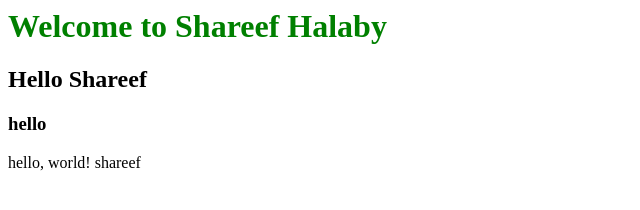
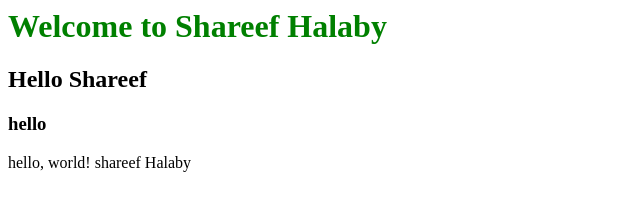
Before and after one commit to shareeff99/Hello, a plain HTML site: page hello.html in a window 1280 px wide. Shown: the full height of the page, 0-640 px from the left. Drawn offline with Linux system fonts and the light colour scheme.

Commit message:
add HTML

```diff
--- a/hello.html
+++ b/hello.html
@@ -10,6 +10,6 @@
   <h2>Hello Shareef</h2>
   <h3>hello</h3>
   hello, world!
-  shareef
+  shareef Halaby
 </body>
 </html>
```
